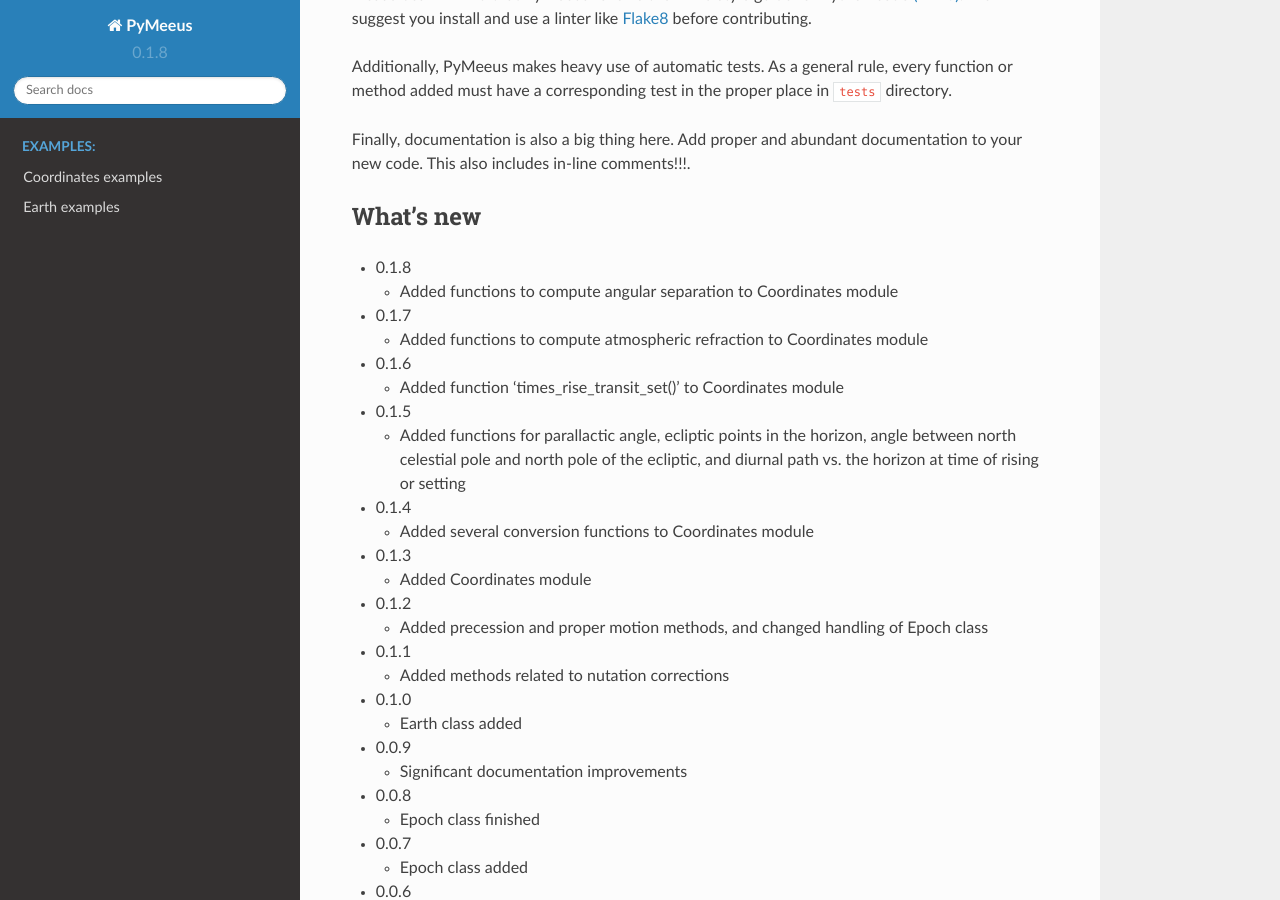
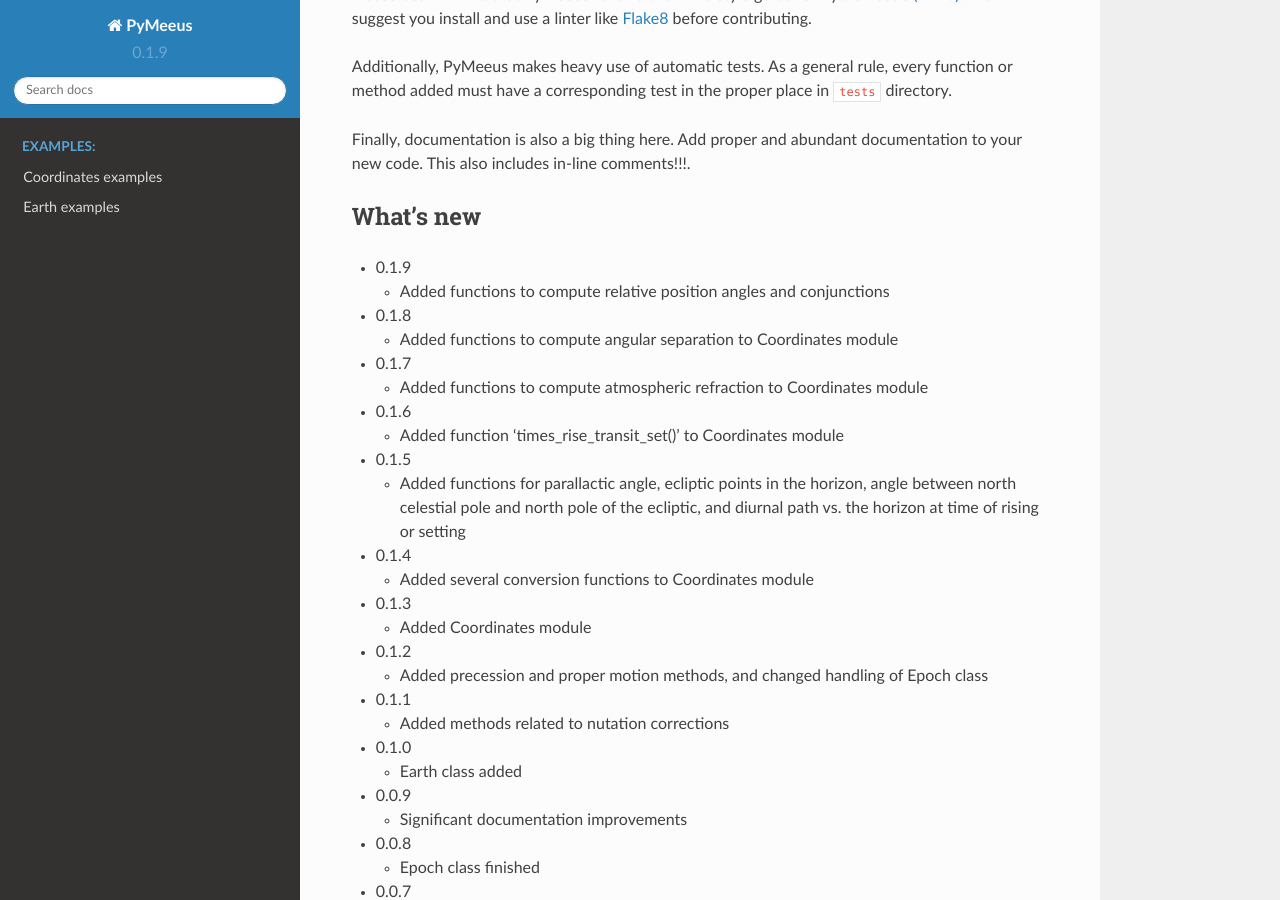
Before and after one commit to architest/pymeeus, a Sphinx documentation site: the page built from docs/source/index.rst, in a window 1280 px wide and 900 px high, scrolled down 1251 px. Built offline with Sphinx 7.4.7 and the Read the Docs theme 2.0.0, drawn with Linux system fonts in a browser that asks for light colours; formulas are drawn with MathJax 3; pages that are not in the unit, such as notebooks, are missing from menus.

Commit message:
Preparation for release 0.1.9

```diff
--- a/README.rst
+++ b/README.rst
@@ -68,6 +68,11 @@ documentation to your new code. This also includes in-line comments!!!.
 
 What's new
 ----------
+
+-  0.1.9
+
+   -  Added functions to compute relative position angles and
+      conjunctions
 
 -  0.1.8
 
--- a/docs/source/conf.py
+++ b/docs/source/conf.py
@@ -59,9 +59,9 @@ author = u'Dagoberto Salazar'
 # built documents.
 #
 # The short X.Y version.
-version = u'0.1.8'
+version = u'0.1.9'
 # The full version, including alpha/beta/rc tags.
-release = u'0.1.8'
+release = u'0.1.9'
 
 # The language for content autogenerated by Sphinx. Refer to documentation
 # for a list of supported languages.
--- a/setup.py
+++ b/setup.py
@@ -15,7 +15,7 @@ with open(path.join(here, 'README.rst')) as f:
 
 config = {
     'name': 'PyMeeus',
-    'version': '0.1.8',
+    'version': '0.1.9',
     'description': 'Python implementation of Jean Meeus astronomical routines',
     'long_description': long_description,
     'keywords': 'Meeus astronomy module library',
```
Also changed, not shown: README.md (+2 -0 lines).
